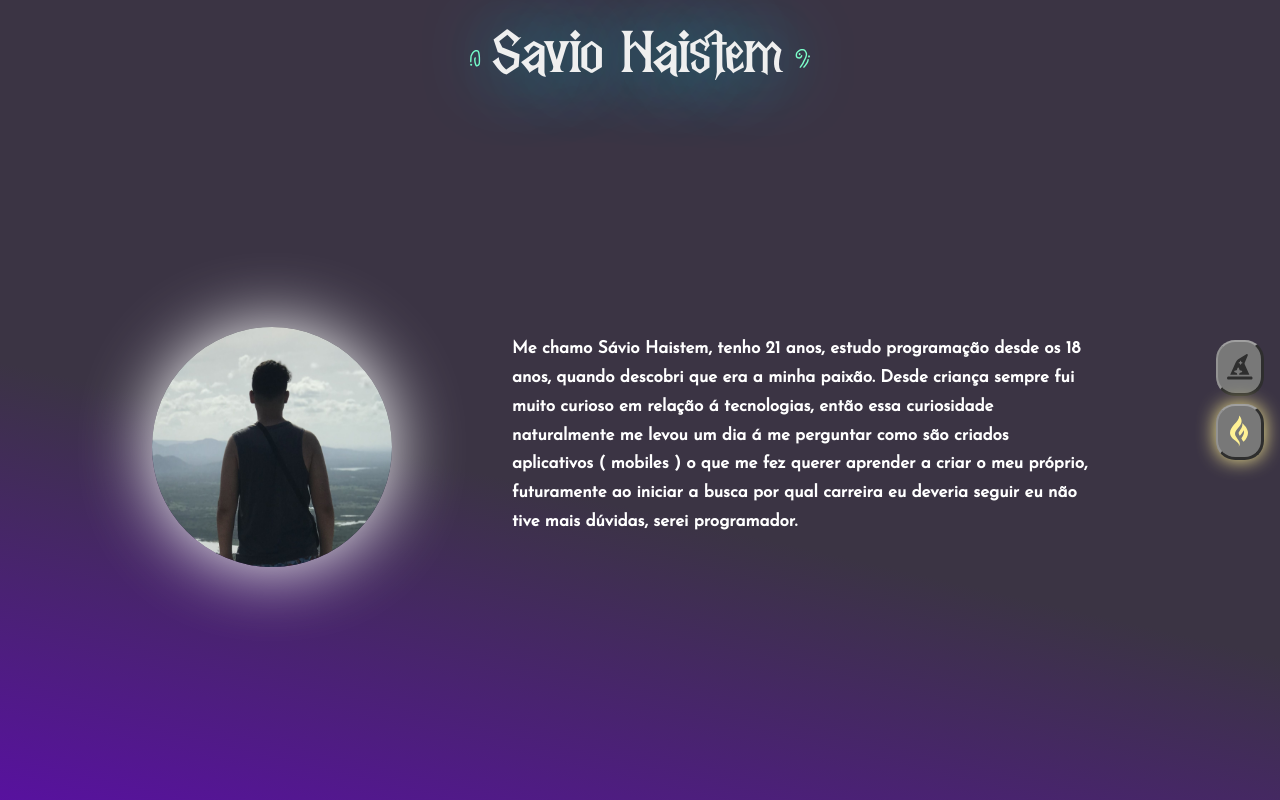
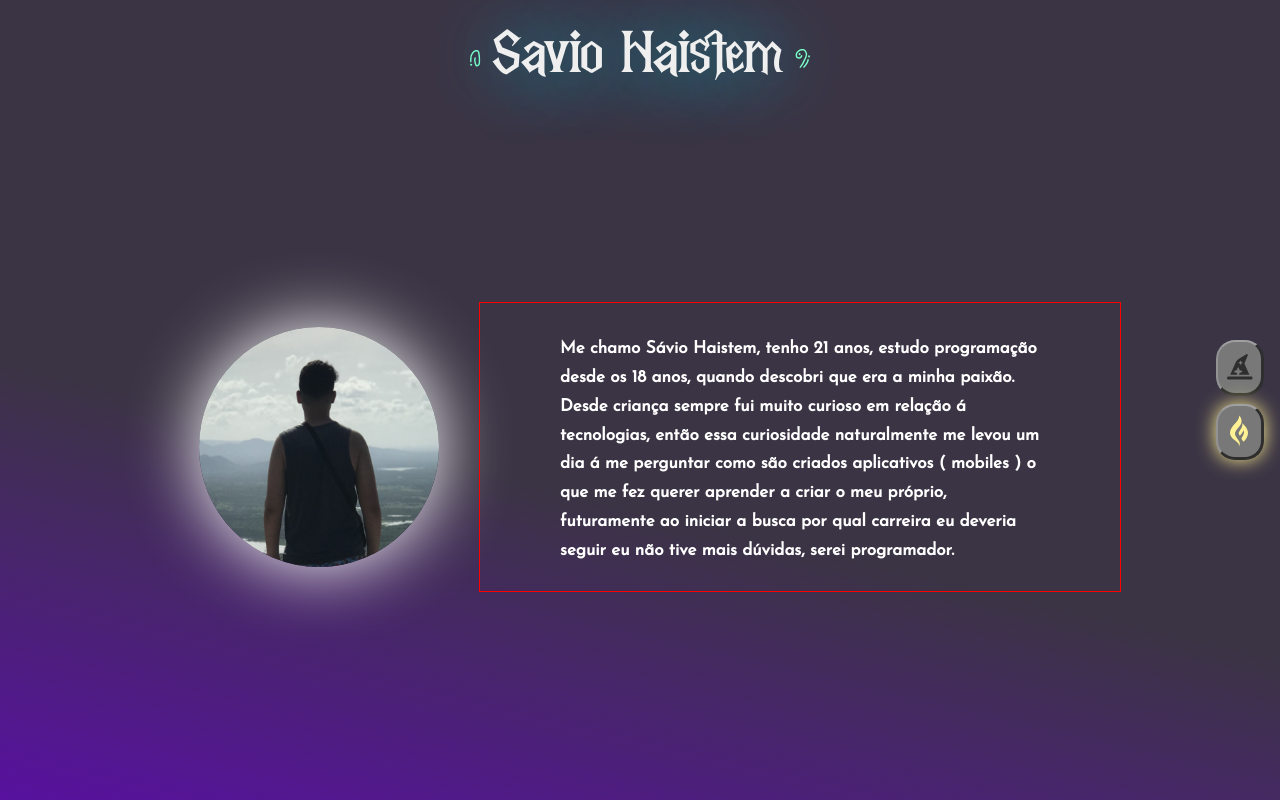
Before and after one commit to SavioHaistem/Portifolio, a Vue app: page / in a window 1280 px wide. Both pictures are taken after a click on the button 1240 px from the left and 432 px from the top of the page. Built offline with nearby package versions, Linux system fonts and the light colour scheme.

Commit message:
style: fixed width

```diff
--- a/src/About.vue
+++ b/src/About.vue
@@ -51,13 +51,14 @@ section.about > main.main-about > div.photo > img.my-photo {
 }
 
 section.about > main.main-about > div > h5.description {
+  border: 1px solid red;
   font-family: josefin;
   font-size: 17px;
   line-height: 1.8rem;
   padding: 2rem 5rem;
   height: 14rem;
   overflow: scroll;
-  width: 36rem;
+  max-width: 30rem;
 }
 @media screen and (max-width: 1150px) {
   section.about > main.main-about > div.photo > img.my-photo {
```
